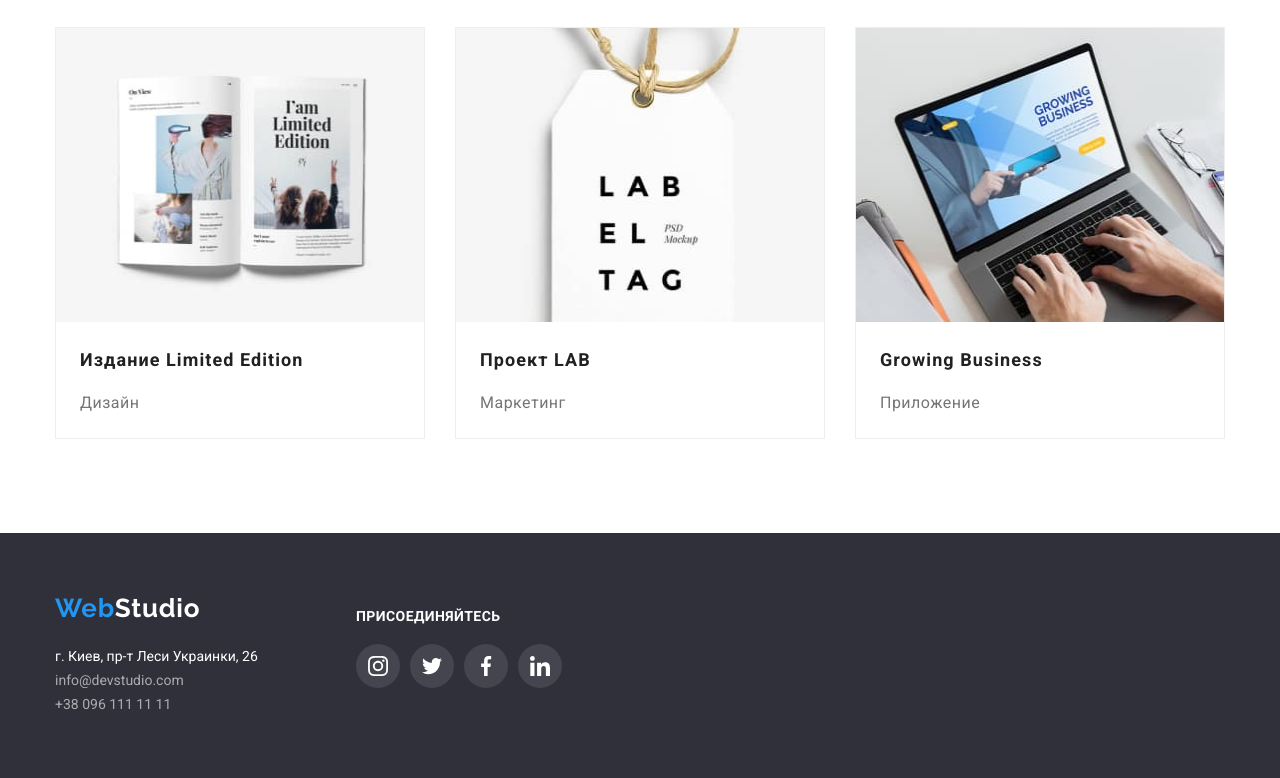
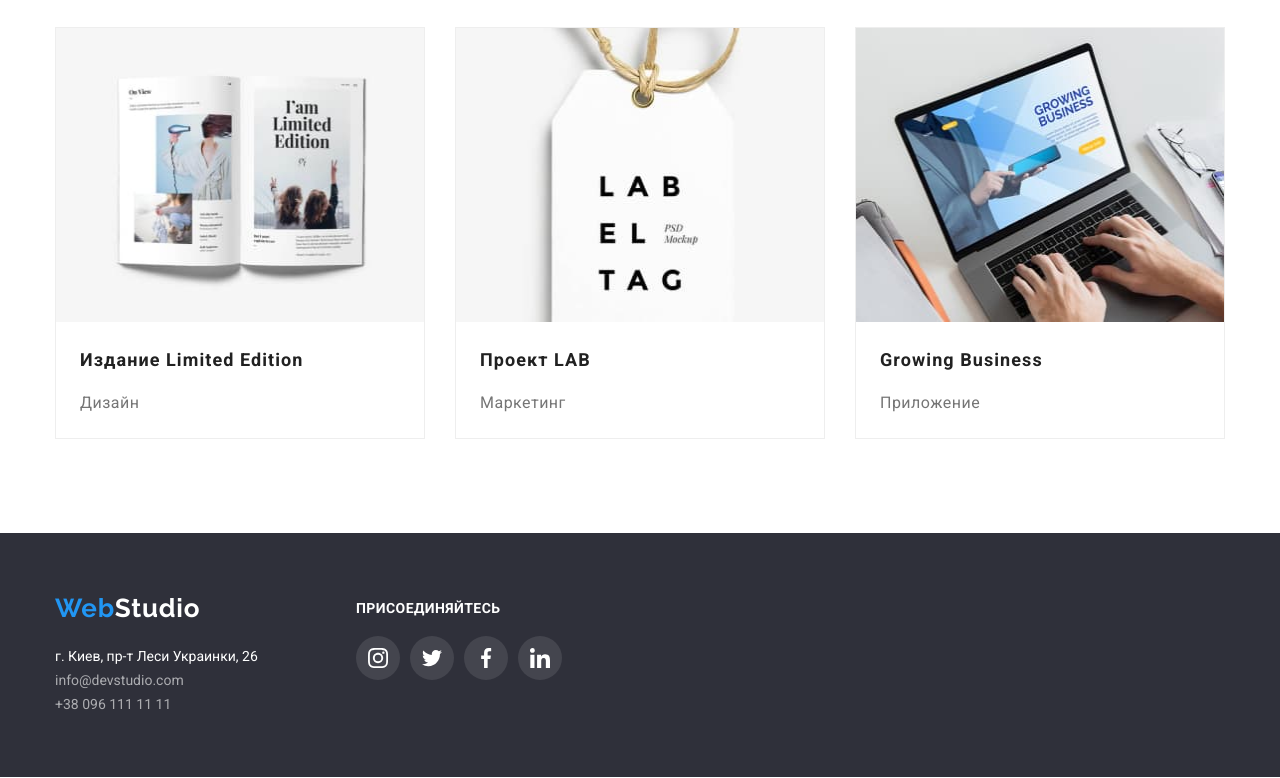
Before and after one commit to MartaSyvyk/goit-markup-hw-04, a plain HTML site: page portfolio.html in a window 1280 px wide. Shown: the part 1112-1890 px from the top of the page. Drawn offline with nearby package versions, Linux system fonts and the light colour scheme.

Commit message:
homework4-editer2

```diff
--- a/portfolio.html
+++ b/portfolio.html
@@ -19,7 +19,7 @@
             <a class="link upper-logo" href="./index.html"><span class="logo-accent">Web</span>Studio</a>
             <nav class="header-nav">
                 <ul class="list header-nav">
-                    <li class="header-list-item"><a class="link nav" href="./">Студия</a></li>
+                    <li class="header-list-item"><a class="link nav" href="./index.html">Студия</a></li>
                     <li class="header-list-item">
                         <a class="link nav current" href="./portfolio.html">Портфолио</a>
                     </li>
--- a/styles/styles.css
+++ b/styles/styles.css
@@ -97,6 +97,7 @@ header {
 
 .footer-container {
   display: flex;
+    align-items: center;
   padding-top: 60px;
   padding-bottom: 60px;
 
@@ -543,9 +544,7 @@ max-width: 231px;
   fill: var(--text-accent-color);
 }
 .join-cont {
-  display: flex;
-  flex-direction: column;
-  margin-left: 70px;
+   margin-left: 70px;
   padding: 0px;
-  padding-top: 15px;
+
 }
```
Also changed, not shown: index.html (+1 -1 lines).
